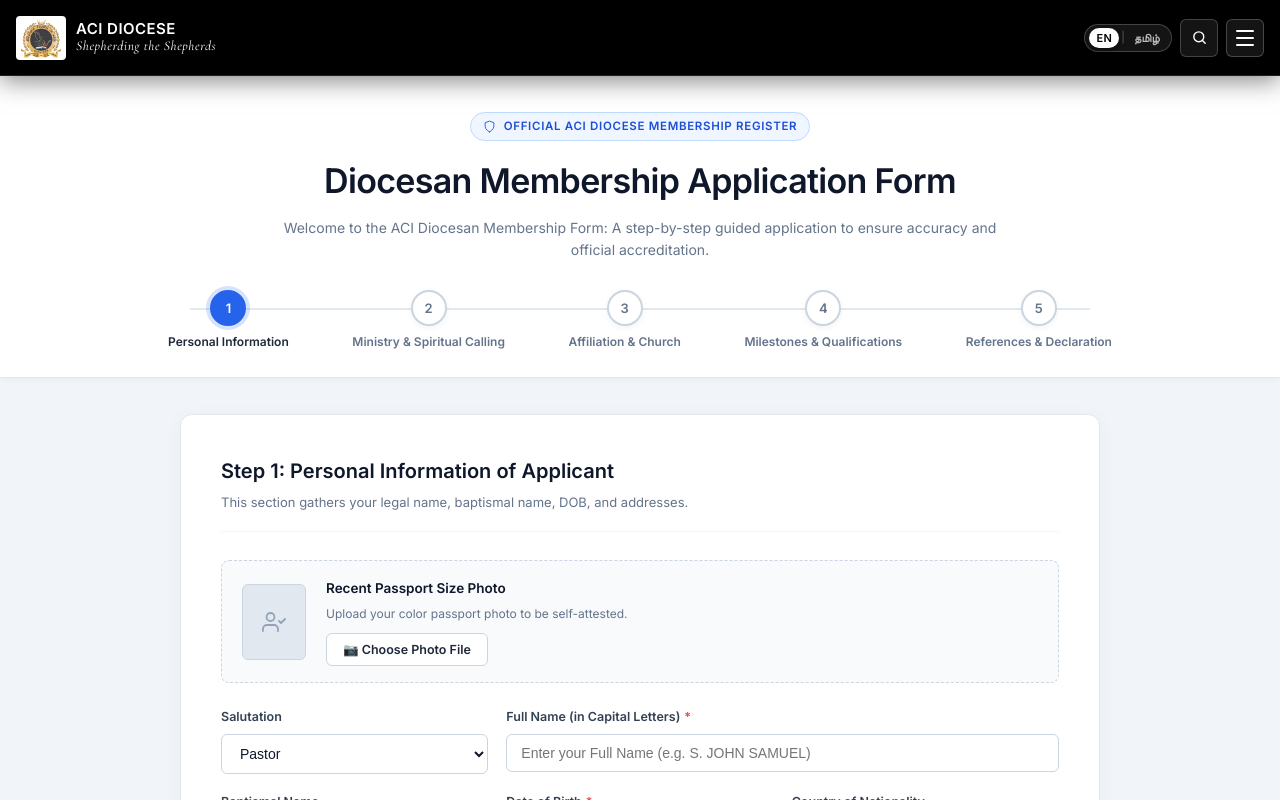
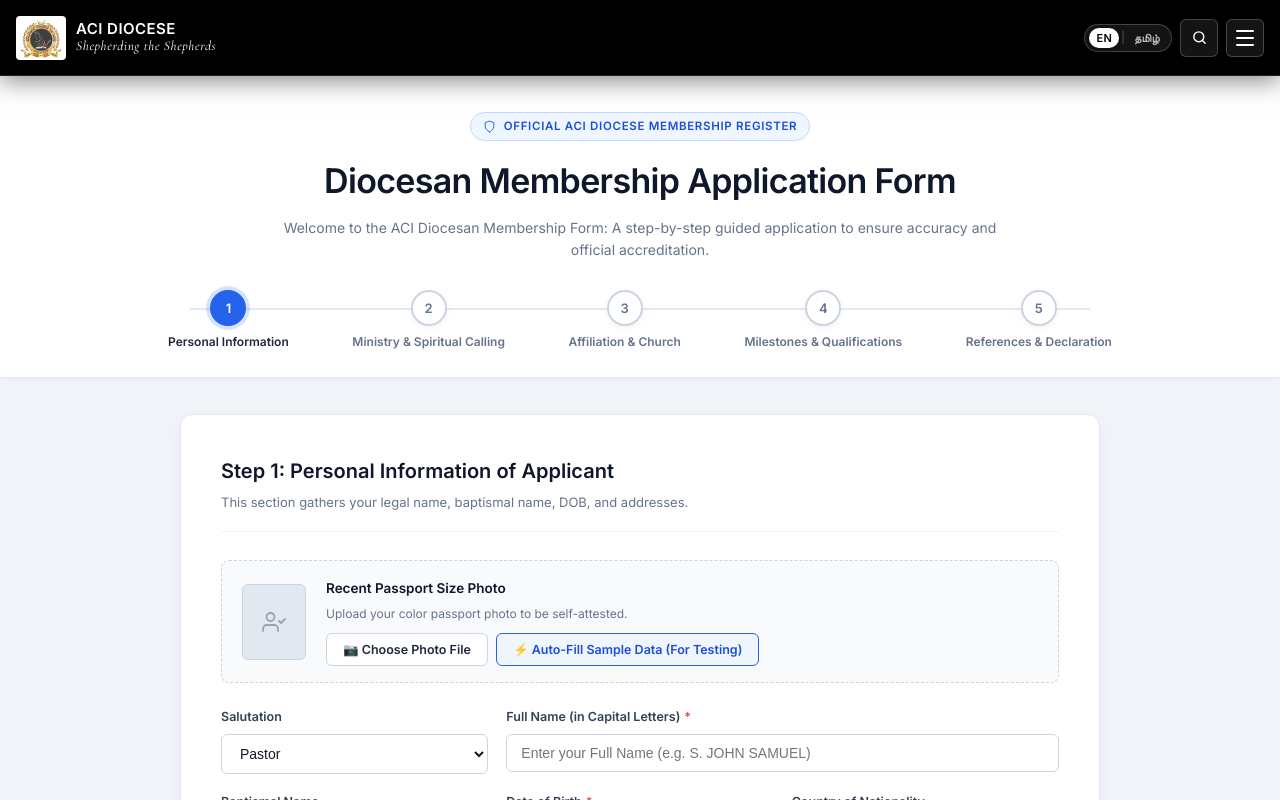
Before and after one commit to SriramGandhiS/aci-church-website, a React (Vite) app: page /get-involved/application in a window 1280 px wide. Shown: the top 800 px of the page. Built offline with nearby package versions, Linux system fonts and the light colour scheme.

Commit message:
Add convenient Auto-Fill Sample Data button next to passport photo for instant testing

```diff
--- a/src/pages/ApplicationPage.jsx
+++ b/src/pages/ApplicationPage.jsx
@@ -221,6 +221,133 @@ export default function ApplicationPage() {
     }))
   }
 
+  // Quick Auto-Fill Sample Data for Testing
+  const autoFillTestData = () => {
+    setFormData({
+      personal: {
+        salutation: 'Pastor',
+        name: 'S. JOHN SAMUEL',
+        baptismalName: 'John Samuel',
+        dob: '1988-05-15',
+        nationality: 'Indian',
+        gender: 'Male',
+        maritalStatus: 'Married',
+        photoUrl: '',
+        applicationDate: new Date().toISOString().split('T')[0],
+        permanentAddress: {
+          doorNo: '6/110',
+          streetName: 'Melapatty Street',
+          cityTown: 'Hanumantharayankottai',
+          pincode: '624002',
+          taluk: 'Dindigul',
+          district: 'Dindigul',
+          state: 'Tamil Nadu',
+          country: 'India',
+        },
+        contactAddressSameAsPermanent: true,
+        contactAddress: {
+          doorNo: '6/110',
+          streetName: 'Melapatty Street',
+          cityTown: 'Hanumantharayankottai',
+          pincode: '624002',
+          taluk: 'Dindigul',
+          district: 'Dindigul',
+          state: 'Tamil Nadu',
+          country: 'India',
+        },
+      },
+      spiritual: {
+        ministryFunction: 'Pastor',
+        otherMinistrySpecify: '',
+      },
+      affiliation: {
+        affiliationType: 'Independent Church',
+        founderName: 'Rev. S. Johnson Durai',
+        denominationSpecify: '',
+        associateChiefPastorName: '',
+        associateChurchName: '',
+        associateAddress: '',
+        trustName: 'Living Word Ministries Trust',
+      },
+      church: {
+        churchName: 'Living Redeemer Apostolic Church',
+        doorNo: '12/4A',
+        streetName: 'Mission Compound Road',
+        cityTown: 'Dindigul',
+        pincode: '624001',
+        taluk: 'Dindigul',
+        district: 'Dindigul',
+        state: 'Tamil Nadu',
+        country: 'India',
+        telephone: '0451 2490100',
+        mobileNumber: '9486485810',
+        emailId: 'pastor.samuel@gmail.com',
+      },
+      ministryHistory: {
+        bornAgainDate: '2004-03-12',
+        waterBaptismDate: '2004-08-20',
+        holySpiritBaptismDate: '2005-01-15',
+        callingDate: '2008-06-10',
+        ministryStartDate: '2012-07-01',
+        wantOrdination: 'Yes',
+        wantAffiliation: 'Yes',
+      },
+      qualifications: {
+        academic: [
+          { id: 'a-1', examinationPassed: 'B.Sc. Mathematics', year: '2009', institution: 'Madurai Kamaraj University' },
+          { id: 'a-2', examinationPassed: 'HSC (+2)', year: '2006', institution: 'St. Marys Hr Sec School' }
+        ],
+        theological: [
+          { id: 't-1', examinationPassed: 'B.Th. / M.Div.', year: '2014', institution: 'Berean Bible Seminary' }
+        ],
+      },
+      family: [
+        { id: 'f-1', name: 'Mary Samuel', dob: '1992-08-10', relationship: 'Spouse', professionEducation: 'Teacher' },
+        { id: 'f-2', name: 'Timothy Samuel', dob: '2018-04-22', relationship: 'Son', professionEducation: 'Student' }
+      ],
+      motivation: {
+        reasonToJoin: 'I am convinced and confirmed of my calling to serve the Lord under the episcopal guidance, fellowship and doctrinal shepherding of the Apostolic Council of India Diocese.',
+      },
+      references: {
+        ref1: {
+          role: 'District Overseer / Diocesan Member',
+          name: 'Rev. R. John Durai',
+          diocesanId: 'TN 0005',
+          phone: '9443210987',
+          knownSince: '8 Years',
+          relationshipType: 'Personally',
+        },
+        ref2: {
+          role: 'Taluk Co-ordinator / Diocesan Member',
+          name: 'Rev. D. Antony Raj',
+          diocesanId: 'TN 0466',
+          phone: '9876543210',
+          knownSince: '5 Years',
+          relationshipType: 'Professionally',
+        },
+      },
+      enclosures: {
+        proofIdentity: 'Aadhaar_Card_JohnSamuel.pdf',
+        proofAddress: 'Ration_Card_Family.pdf',
+        proofDob: '10th_Marksheet_TC.pdf',
+        proofNameChange: null,
+        passportPhoto: 'Passport_Photo_Attested.jpg',
+        ministryStatement: 'Ministry_Field_Work_Summary.pdf',
+        churchPhoto: 'Church_Congregation_Photo.jpg',
+        ordinationCertificate: 'Ordination_Certificate_2015.pdf',
+      },
+      declaration: {
+        acceptedFaithStatement: true,
+        acceptedTerms: true,
+        applicantName: 'S. JOHN SAMUEL',
+        date: new Date().toISOString().split('T')[0],
+        place: 'Dindigul',
+        signatureConfirmation: true,
+      },
+    })
+    setErrors({})
+  }
+
   // Validation Logic
   const validateStep = (step) => {
     const errs = {}
@@ -359,6 +486,7 @@ export default function ApplicationPage() {
                     accept="image/*"
                     style={{ display: 'none' }}
                   />
+                  <div style={{ display: 'flex', gap: '8px', flexWrap: 'wrap' }}>
                     <button
                       type="button"
                       onClick={() => photoInputRef.current?.click()}
@@ -366,6 +494,22 @@ export default function ApplicationPage() {
                     >
                       📷 {isTa ? 'புகைப்படம் தேர்வு செய்' : 'Choose Photo File'}
                     </button>
+
+                    <button
+                      type="button"
+                      onClick={autoFillTestData}
+                      className="clean-photo-btn"
+                      style={{
+                        background: '#eff6ff',
+                        borderColor: '#2563eb',
+                        color: '#1d4ed8',
+                        fontWeight: 700,
+                      }}
+                      title="Auto-fill complete sample data across all steps for instant testing"
+                    >
+                      ⚡ {isTa ? 'தானியங்கி மாதிரி நிரப்பு (Auto-Fill Sample Data)' : 'Auto-Fill Sample Data (For Testing)'}
+                    </button>
+                  </div>
                 </div>
               </div>
 
```
Lines whose indentation alone changed are shown as unchanged.
